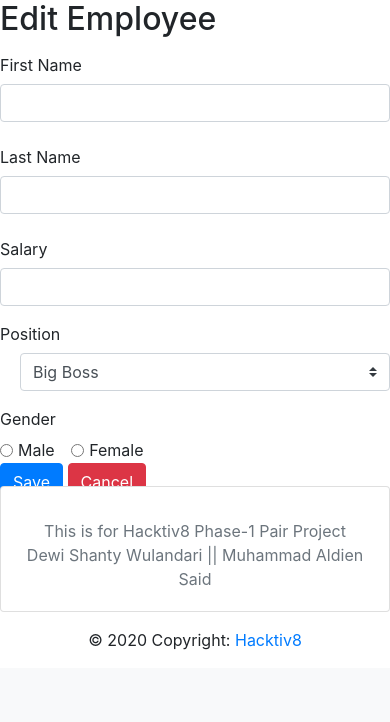
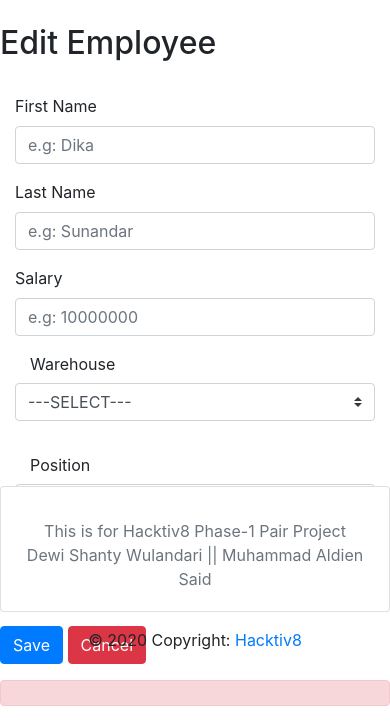
Before and after one commit to deshantt/Hacktiv8PairProject-WarehouseApps, a Node project: template views/editEmployee.ejs in a window 390 px wide. Shown: the part 176-898 px from the top of the page. Before the commit the page ends 826 px from the top, so only its background shows below. Run offline with Node 20 templates, Linux system fonts and the light colour scheme; the template is opened without the code that fills it, so the values that code supplies are empty; some libraries are stand-ins or nearby versions.

Commit message:
implement assoc in edit form

```diff
--- a/views/editEmployee.ejs
+++ b/views/editEmployee.ejs
@@ -10,41 +10,58 @@
 
 <body>
     <%- include("./partials/navbar") %>
-    <h2>Edit Employee</h2>
+    <br><h2>Edit Employee</h2><br>
 
     <form action="/employees/<%= employee.id %>/edit" method="post">
-        <div class="form-group row">
-            <label for="firstName" class="col-sm-2 col-form-label">First Name</label>
-            <div class="col-sm-10">
-                <input type="text" class="form-control" name="firstName" value="<%= employee.firstName %>" required>
+        <div>
+            <div class="col-md-3 mb-3">
+                <label for="firstName" class="validationServer01">First Name</label>
+                <input type="text" class="form-control" name="firstName" placeholder="e.g: Dika" value="<%= employee.firstName %>" required>
             </div>
         </div>
-        <div class=" form-group row">
-            <label for="lastName" class="col-sm-2 col-form-label">Last Name</label>
-            <div class="col-sm-10">
-                <input type="text" class="form-control" name="lastName" value="<%= employee.lastName %>" required>
+
+        <div>
+            <div class="col-md-3 mb-3">
+                <label for="lastName" class="validationServer01">Last Name</label>
+                <input type="text" class="form-control" name="lastName" placeholder="e.g: Sunandar" value="<%= employee.lastName %>" required>
             </div>
         </div>
-        <div class=" form-group row">
-            <label for="salary" class="col-sm-2 col-form-label">Salary</label>
-            <div class="col-sm-10">
-                <input type="number" class="form-control" name="salary" value="<%= employee.salary %>" required>
+
+        <div>
+            <div class="col-md-3 mb-3">
+                <label for="salary" class="validationServer01">Salary</label>
+                <input type="number" class="form-control" name="salary" placeholder="e.g: 10000000" value="<%= employee.salary %>" required>
             </div>
         </div>
-        <div class=" row">
-            <legend class="col-form-label col-sm-2 pt-0">Position</legend>
-            <div class="col-sm-10">
-                <div class="form-check">
-                    <select name="position" class="custom-select custom-select-md mb-3">
-                        <option <%= employee.position === "boss" ? "selected" : "" %>>Big Boss</option>
-                        <option <%= employee.position === "administrator" ? "selected" : "" %>>Administrator</option>
-                        <option <%= employee.position === "staff" ? "selected" : "" %>>Staff</option>
-                        <option <%= employee.position === "officeBoy" ? "selected" : "" %>>Office Boy</option>
+
+        <div>
+            <div class="col-md-3 mb-3">
+                    <legend class="col-form-label col-sm-2 pt-0">Warehouse</legend>
+                    <select name="WarehouseId" class="custom-select custom-select-md mb-3">
+                        <option selected disabled>---SELECT---</option>
+                        <div class="col-md-3 mb-3">
+                            <% for (let i = 0; i < result.length; i++) {%>
+                              <option value="<%=result[i].dataValues.id%>"<%= employee.Warehouse.id === result[i].dataValues.id ? 'selected' : '' %>><%=result[i].getWarehouseName()%></option>
+                            <%}%>
+                        </div>
                     </select>
-                </div>
             </div>
         </div>
-        <div class="row">
+
+        <div>
+            <div class="col-md-3 mb-3">
+                    <legend class="col-form-label col-sm-2 pt-0">Position</legend>
+                    <select name="position" class="custom-select custom-select-md mb-3">
+                        <option selected disabled>---SELECT---</option>
+                        <option <%= employee.position === "boss" ? "selected" : "" %> value="boss">Big Boss</option>
+                        <option <%= employee.position === "administrator" ? "selected" : "" %> value="administrator">Administrator</option>
+                        <option <%= employee.position === "staff" ? "selected" : "" %> value="staff">Staff</option>
+                        <option <%= employee.position === "officeBoy" ? "selected" : "" %>value="officeBoy">Office Boy</option>
+                    </select>
+            </div>
+        </div>
+
+        <div class="col-md-3 mb-3">
             <legend class="col-form-label col-sm-2 pt-0">Gender</legend>
             <div class="col-sm-10">
                 <div class="form-check form-check-inline">
```
Also changed, not shown: controllers/EmployeeController.js (+36 -10 lines).
